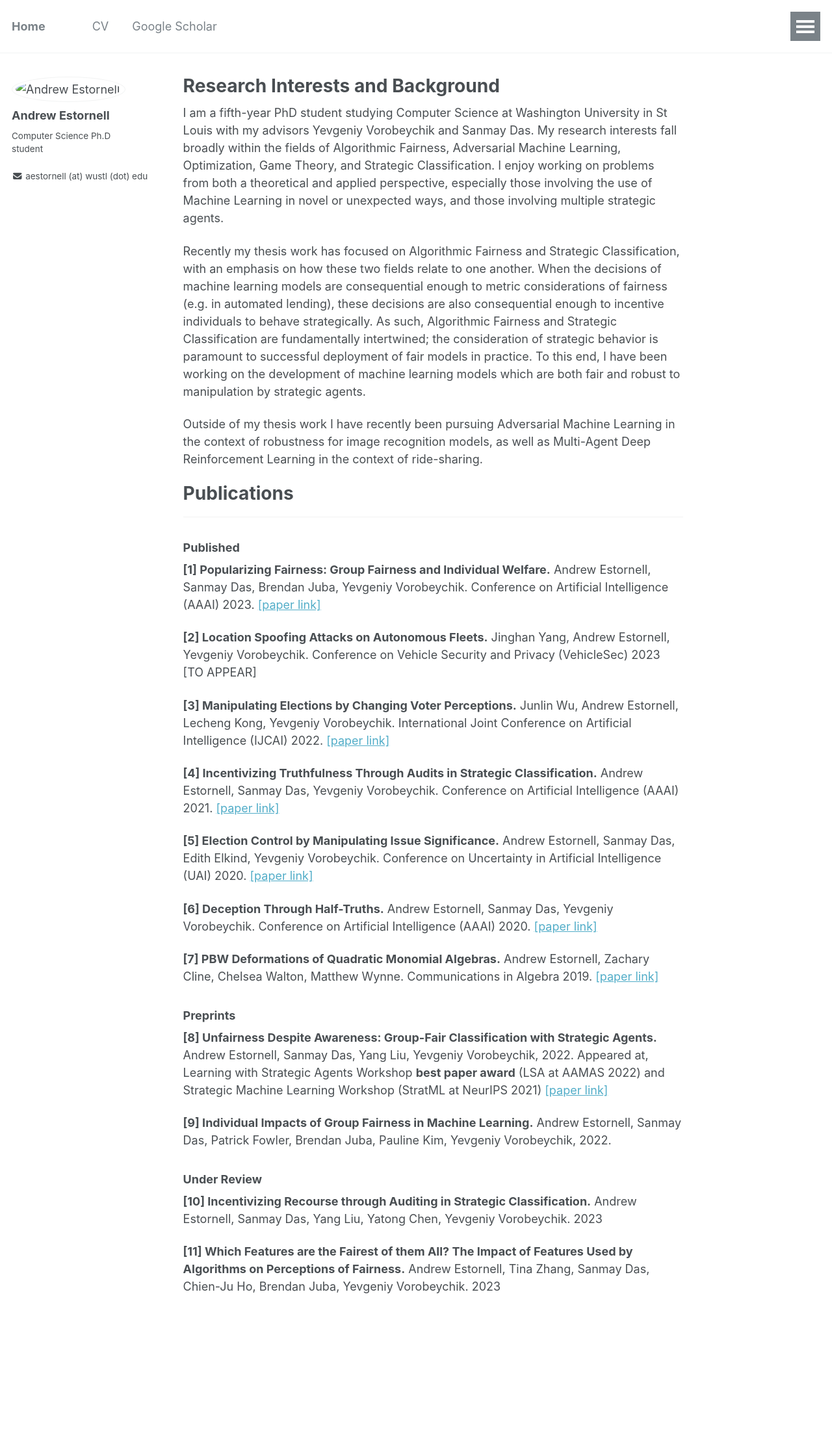
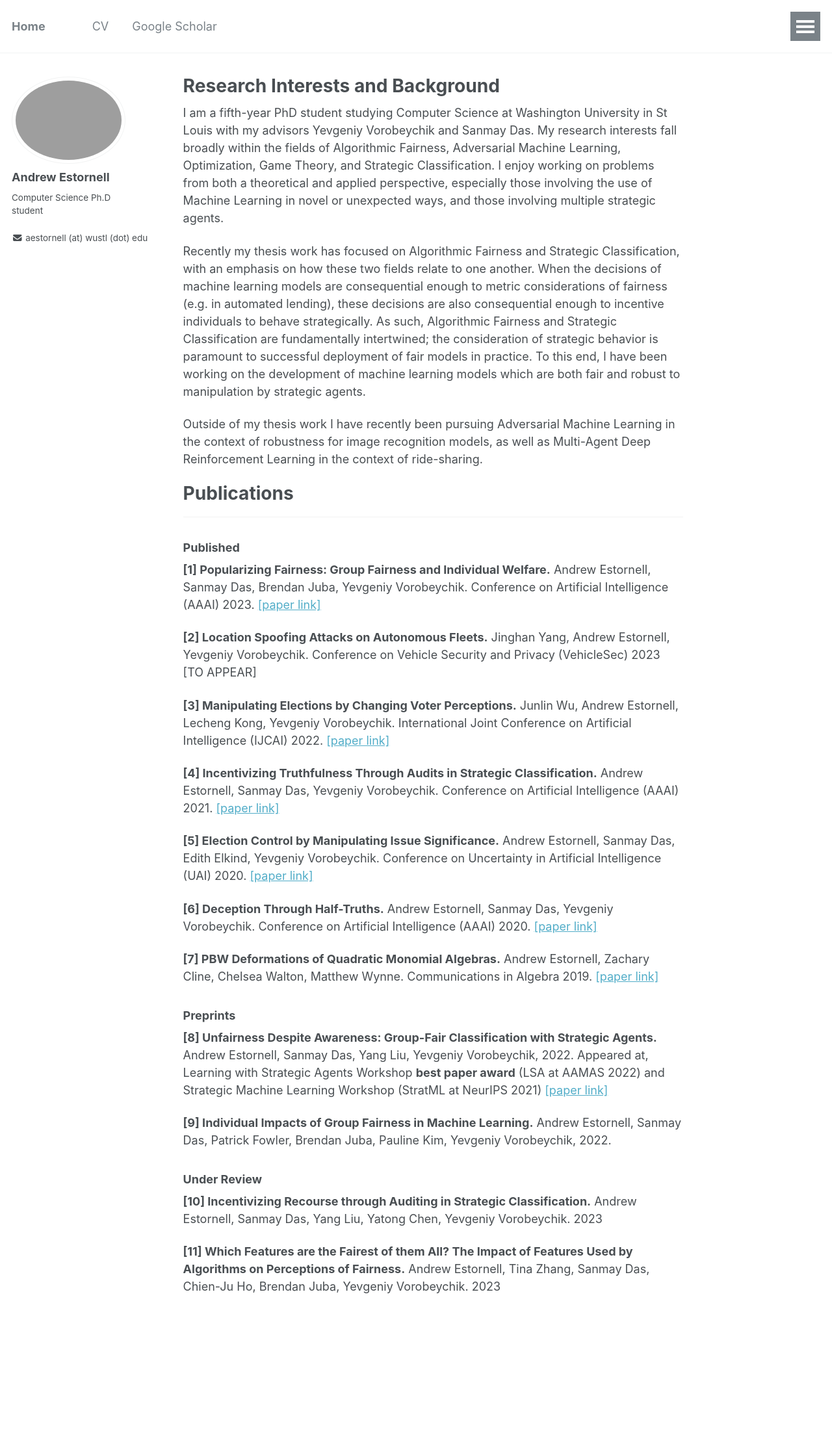
Before and after one commit to andrewEstornell/andrewEstornell.github.io, a Jekyll site: the page built from _pages/about.md, in a window 1280 px wide. Shown: the whole page at 65% size. Built offline with Jekyll 4.4.1, drawn with Linux system fonts in a browser that asks for light colours; nearby versions of some CDN libraries; a script bundle is joined from its source files by our own code; library files that are not in the unit come from our copies.

Commit message:
Update _config.yml

```diff
--- a/_config.yml
+++ b/_config.yml
@@ -81,7 +81,7 @@ analytics:
 # Site Author
 author:
   name             : "Andrew Estornell"
-  avatar           : "img.jpg"
+  avatar           : "asdfdafsdimg.jpg"
   bio              : "Computer Science Ph.D student"
   location         : #"St Louis Missori"
   employer         :
```
